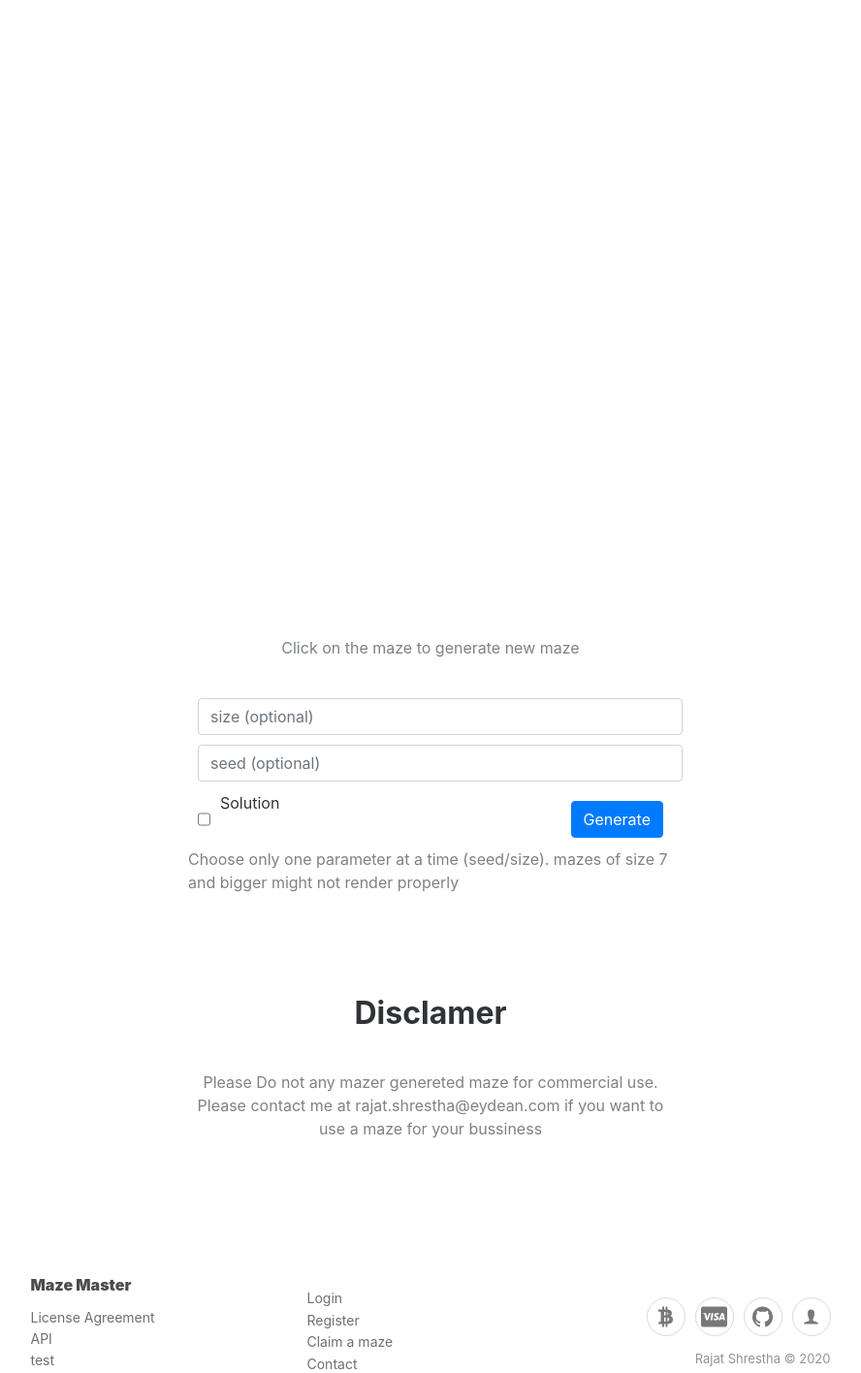
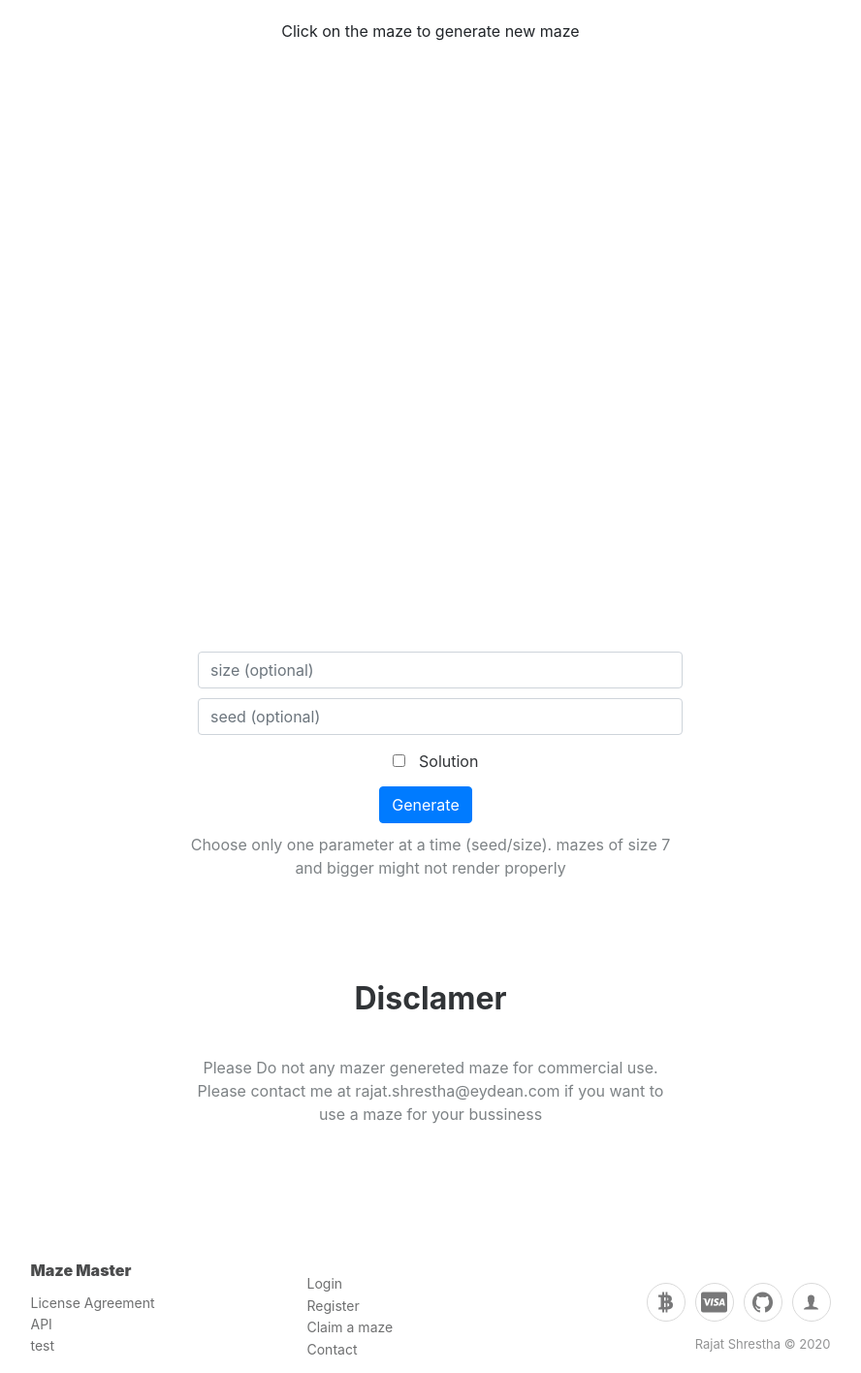
Before and after one commit to ShresthaRajat/monk, a Flask app: template src/templates/index.html in a window 1280 px wide. Shown: the part 88-1504 px from the top of the page at 97% size, without its empty margins (196-1084 px from the left). Run offline with Flask 2, Linux system fonts and the light colour scheme; the template is opened without the code that fills it, so the values that code supplies are empty; parts of the project's set-up code (start-up, migrations or seed data) failed here and were passed over; some libraries are stand-ins or nearby versions; some web fonts are replaced.

Commit message:
Minor index page revamp

```diff
--- a/src/templates/index.html
+++ b/src/templates/index.html
@@ -5,7 +5,8 @@
     align-items: center;
     text-align: center;
     background-size: cover;
-    margin-left: 2vw;
+    margin-left: 3vw;
+    /* background-color: blanchedalmond; */
   }
   svg:hover {
     /* background-color: rgb(216, 216, 216); */
@@ -17,13 +18,13 @@
   .maze {
     background-size: cover;
     text-align: center;
-    height: 80vh;
+    height: 70vh;
     width: 80vh;
     /* background-color: bisque; */
   }
   @media screen and (max-width: 500px){
       .maze {
-      height: 400px;
+      height: 600px;
       width: 400px;
     }
 
@@ -31,6 +32,7 @@
 </style>
 <nav class="navbar navbar-light navbar-expand-md navigation-clean-button">
   <div class="container">
+
     <a class="navbar-brand" href="{{ url_for('index') }}">Mazer</a>
     <button data-toggle="collapse" class="navbar-toggler" data-target="#navcol-1">
       <span class="sr-only">Toggle navigation</span>
@@ -55,6 +57,8 @@
   <div class="container text-center">
     <div class="row">
       <div class="col-auto align-self-center m-auto">
+        <p style="text-align: center; padding: 20px;">
+          Click on the maze to generate new maze
         <a href="{{ url_for('index') }}">
           <figure class="maze" style="size:100%;">{{ maze|safe }}</figure>
         </a>
@@ -65,22 +69,20 @@
 
 <div class="features-clean">
   <div class="container">
-    <div class="intro ">
+    <div class="intro " style="text-align: center;">
 
       <form method="post" action="{{ url_for('generate') }}">
-        <p style="text-align: center;">
-          Click on the maze to generate new maze
-        </br></br>
+
 
         </p>
         <input class="form-control hidden" type="number" name="size" placeholder="size (optional)">
         <input class="form-control" type="text" name="seed" placeholder="seed (optional)">
-        <div class="d-flex justify-content-between">
-          <input type="checkbox" name="solution" value="Not Nulls">
+        <input type="checkbox" name="solution" value="Not Nulls">
         <label class="form-check-label" for="formCheck-1">
           Solution
-        </label><button class="btn btn-primary" style="margin-left: auto;" type="submit">Generate</button>
-        </div>
+        </label>
+      </br>
+        <button class="btn btn-primary" style="margin-left: auto;" type="submit">Generate</button>
 
       </form>
 
```
